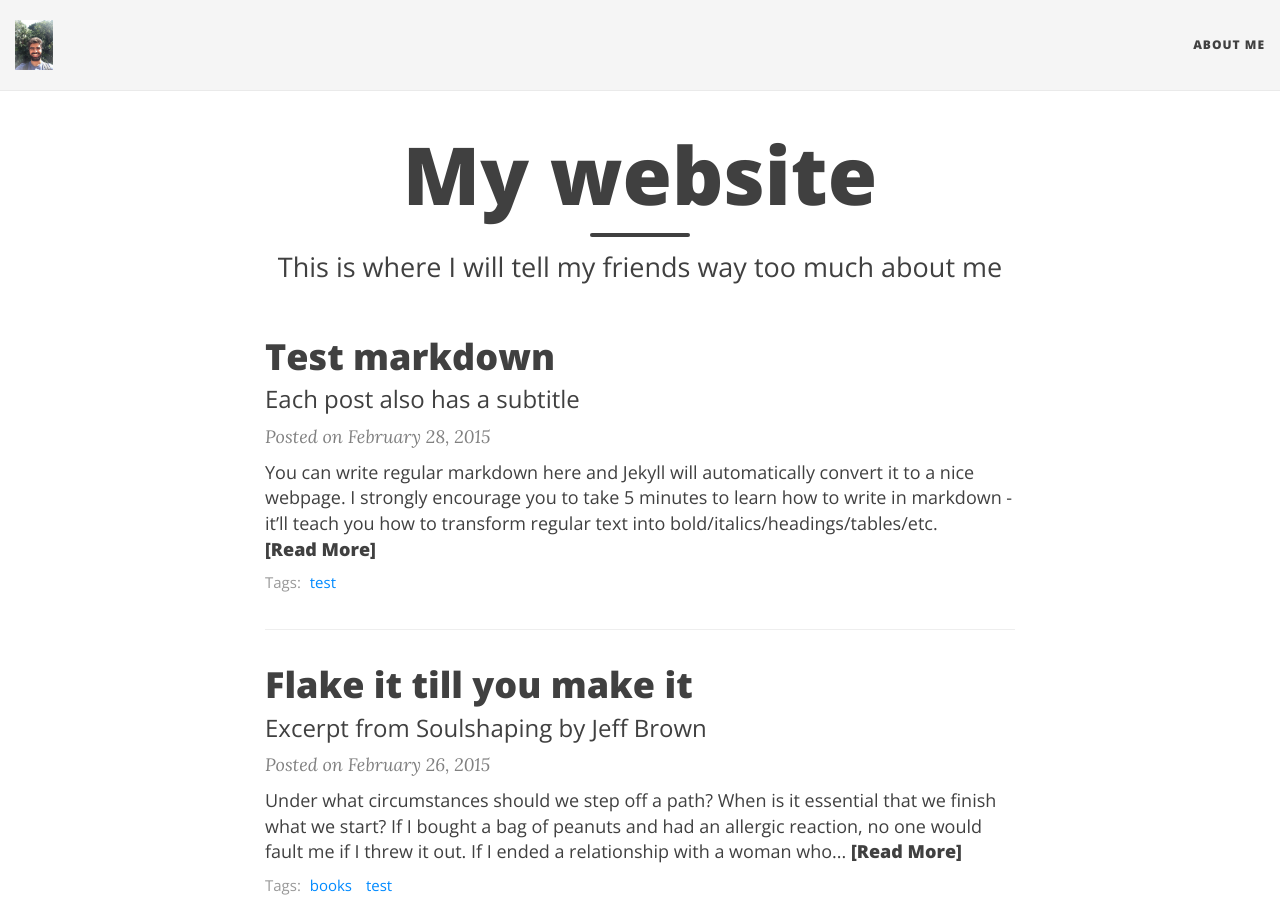
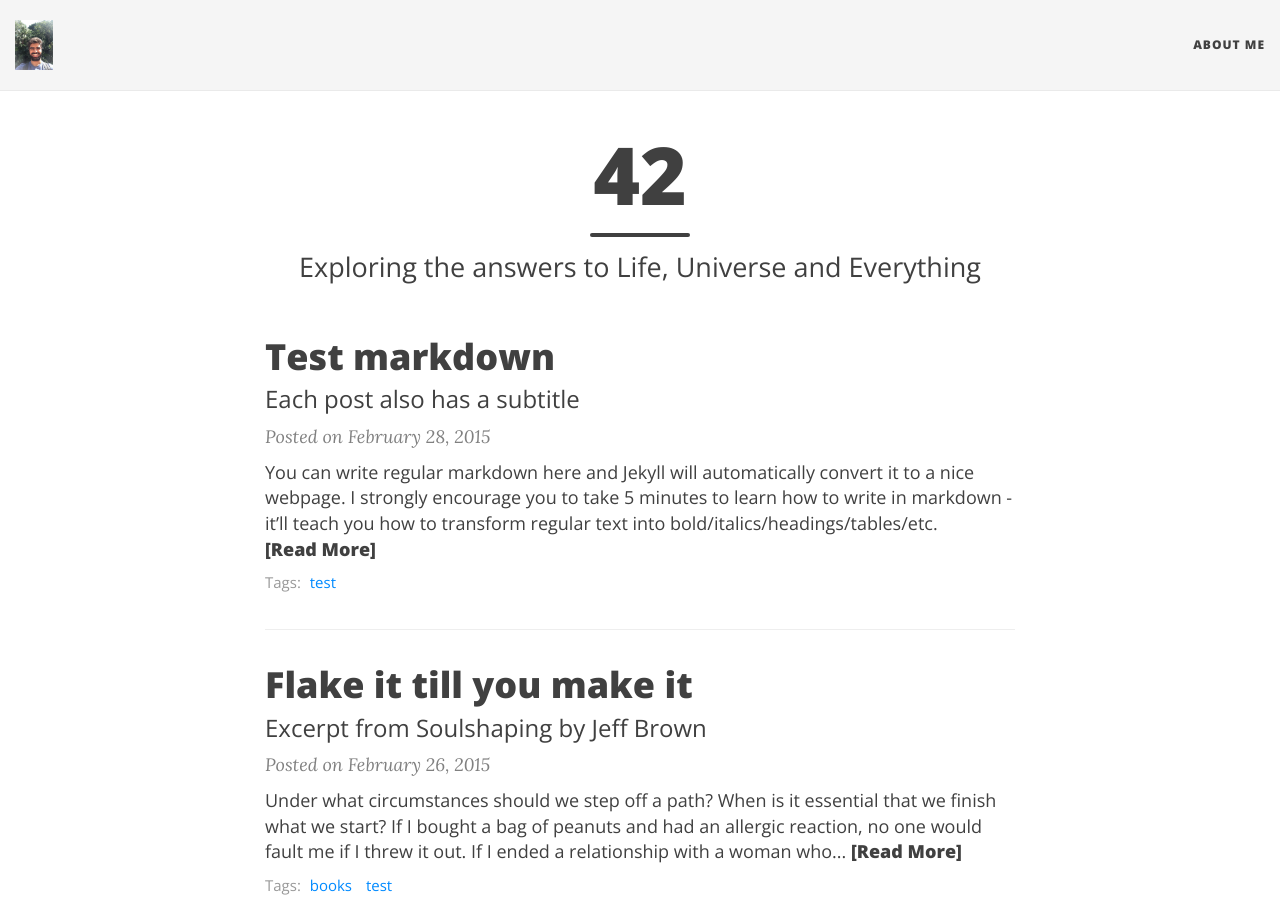
Before and after one commit to amankhullar/amankhullar.github.io, a Jekyll site: the page built from index.html, in a window 1280 px wide and 900 px high. Built offline with Jekyll 4.4.1, drawn with Linux system fonts in a browser that asks for light colours; nearby versions of some CDN libraries; the list of posts is cut into pages by our own code.

Commit message:
Changes made to index.html

```diff
--- a/index.html
+++ b/index.html
@@ -1,7 +1,7 @@
 ---
 layout: page
-title: My website
-subtitle: This is where I will tell my friends way too much about me
+title: 42
+subtitle: Exploring the answers to Life, Universe and Everything
 use-site-title: true
 ---
 
```
